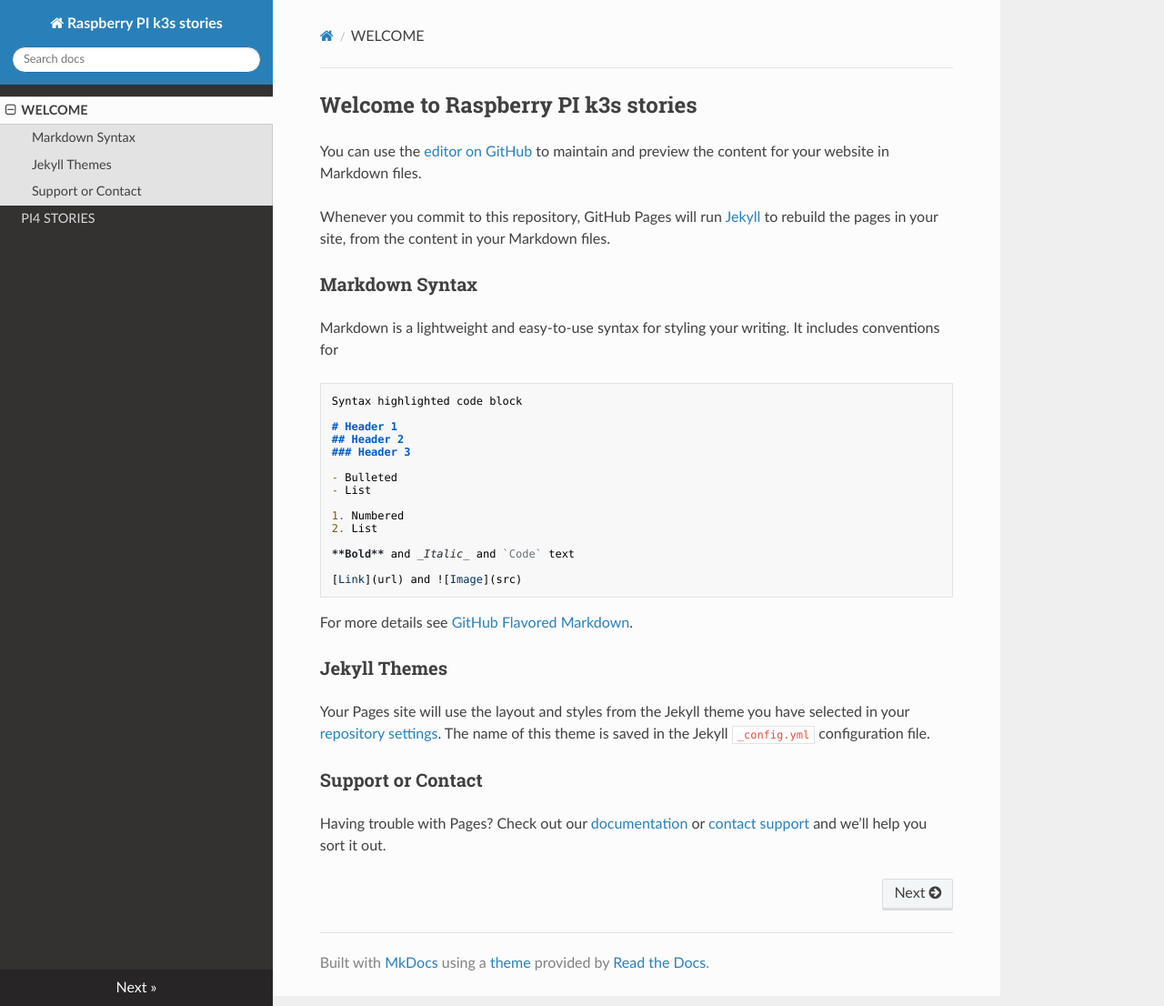
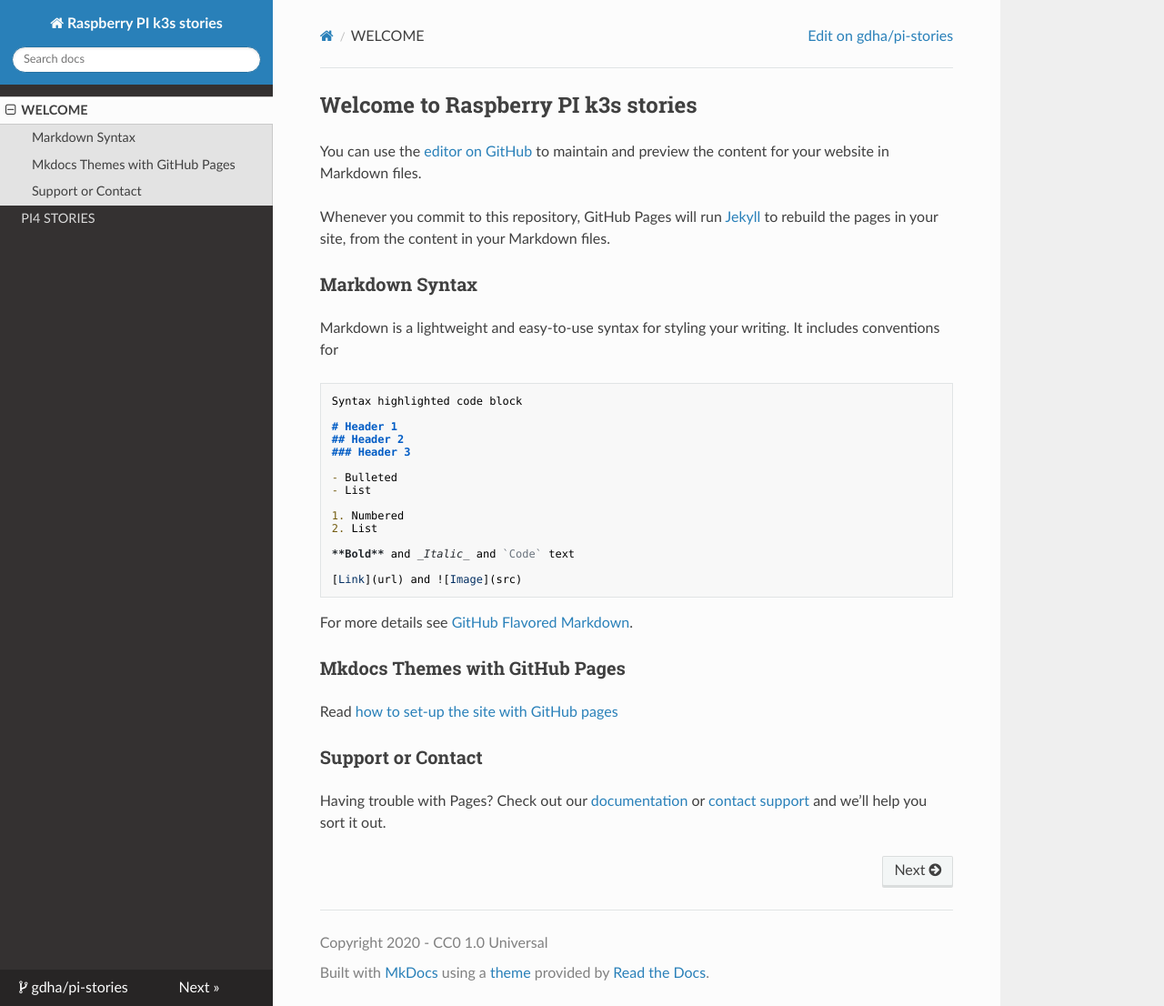
Before and after one commit to gdha/pi-stories, an MkDocs documentation site: the page built from docs/index.md, in a window 1280 px wide and 1106 px high. Shown: the whole window at 91% size. Built offline with MkDocs 1.6.1, drawn with Linux system fonts in a browser that asks for light colours; nearby versions of some CDN libraries.

Commit message:
update the welcome page
Signed-off-by: Gratien Dhaese <gratien.dhaese@gmail.com>

```diff
--- a/docs/index.md
+++ b/docs/index.md
@@ -28,9 +28,9 @@
 
 For more details see [GitHub Flavored Markdown](https://guides.github.com/features/mastering-markdown/).
 
-### Jekyll Themes
+### Mkdocs Themes with GitHub Pages
 
-Your Pages site will use the layout and styles from the Jekyll theme you have selected in your [repository settings](https://github.com/gdha/pi-stories/settings). The name of this theme is saved in the Jekyll `_config.yml` configuration file.
+Read [how to set-up the site with GitHub pages](https://www.it3.be/2020/08/14/using-mkdocs-with-gh-pages/)
 
 ### Support or Contact
 
--- a/mkdocs.yml
+++ b/mkdocs.yml
@@ -1,11 +1,17 @@
 site_name: 'Raspberry PI k3s stories'
+dev_addr: '127.0.0.1:8100'
+docs_dir: docs/
+site_dir: site/
+repo_name: 'gdha/pi-stories'
+repo_url: 'https://github.com/gdha/pi-stories'
+copyright: 'Copyright 2020 - CC0 1.0 Universal'
+
 theme:
   name: 'readthedocs'
-  dev_addr: '127.0.0.1:8100'
 markdown_extensions:
-    - toc:
-        permalink: True
-        separator: "_"
+  - toc:
+      permalink: True
+      separator: "_"
 nav:
-        - WELCOME: 'index.md'
-        - PI4 STORIES: 'pi-stories.md'
+  - WELCOME: 'index.md'
+  - PI4 STORIES: 'pi-stories.md'
```
